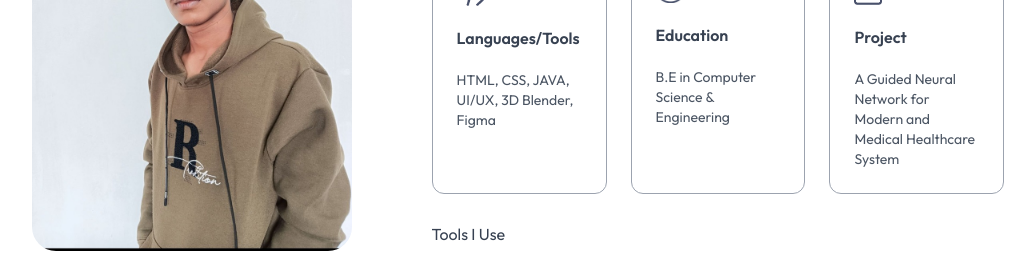
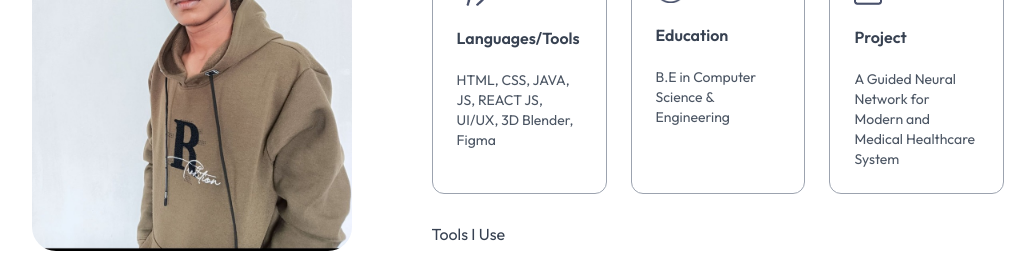
Before and after one commit to vSan-V/my_portfolio, a plain HTML site: page index.html in a window 1280 px wide. Shown: the part 1262-1515 px from the top of the page, without its empty margins (122-1157 px from the left). Drawn offline with nearby package versions, Linux system fonts and the light colour scheme; a web font is replaced by a local one.

Commit message:
Update index.html

```diff
--- a/index.html
+++ b/index.html
@@ -106,7 +106,7 @@
                 <img src="./images/code-icon-dark.png" alt="code-icon.png" class="w-7 mt-3 hidden dark:block">
                 <h3 class="my-4 font-semibold text-gray-700
                 dark:text-white">Languages/Tools</h3>
-                <p class="text-gray-600 text-sm dark:text-white/80">HTML, CSS, JAVA, UI/UX, 3D Blender, Figma</p>
+                <p class="text-gray-600 text-sm dark:text-white/80">HTML, CSS, JAVA, JS, REACT JS, UI/UX, 3D Blender, Figma</p>
             </li>
             <li class="border-[0.5px] border-gray-400 rounded-xl p-6 cursor-pointer hover:bg-lightHover hover:-translate-y-1 duration-500 hover:shadow-black
             dark:border-white dark:hover:shadow-white dark:hover:bg-darkHover/50">
```
